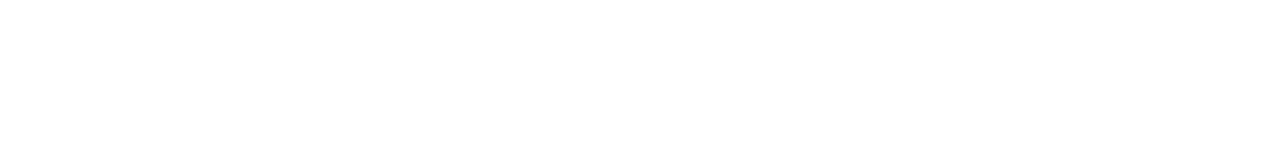
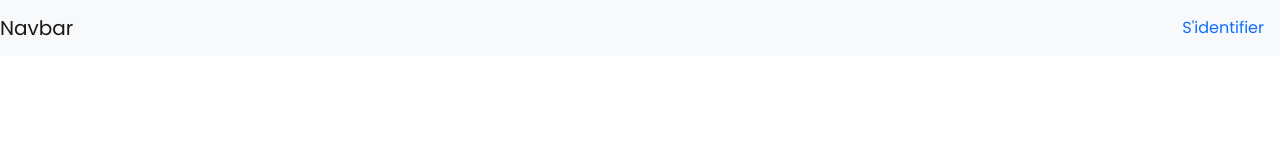
Before and after one commit to FlorianMs59/MediaLabG4, a plain HTML site: page index.html in a window 1280 px wide. Drawn offline with nearby package versions, Linux system fonts and the light colour scheme.

Commit message:
Ajout Navbar

```diff
--- a/css/style.css
+++ b/css/style.css
@@ -0,0 +1,6 @@
+/* GENERAL */
+body {
+    font-family: 'Poppins', sans-serif !important;
+}
+
+/* MENU */
--- a/index.html
+++ b/index.html
@@ -3,13 +3,31 @@
 <head>
     <meta charset="UTF-8">
     <meta name="viewport" content="width=device-width, initial-scale=1.0">
+    <!-- Bootsrap -->
     <link href="https://cdn.jsdelivr.net/npm/bootstrap@5.0.0-beta1/dist/css/bootstrap.min.css" rel="stylesheet">
-    <title>MedialLab 2020 - </title>
+    <!-- Poppins Google font -->
+    <link rel="preconnect" href="https://fonts.gstatic.com">
+    <link href="https://fonts.googleapis.com/css2?family=Poppins&display=swap" rel="stylesheet">
+    <!-- Style Css -->
+    <link rel="stylesheet" href="css/style.css">
+    <title>MedialLab 2020 - Groupe 4</title>
 </head>
 <body>
+    <header>
+        <nav class="navbar navbar-light bg-light">
+            <a class="navbar-brand" href="#">Navbar</a>
+            <ul class="nav justify-content-end">
+                <li class="nav-item">
+                    <a class="nav-link" href="#">S'identifier</a>
+                </li>
+            </ul>
+        </nav>
+    </header>
 
-
+    <!-- Javascript Bootstrap -->
     <script src="https://cdn.jsdelivr.net/npm/@popperjs/core@2.5.4/dist/umd/popper.min.js" integrity="sha384-q2kxQ16AaE6UbzuKqyBE9/u/KzioAlnx2maXQHiDX9d4/zp8Ok3f+M7DPm+Ib6IU"></script>
     <script src="https://cdn.jsdelivr.net/npm/bootstrap@5.0.0-beta1/dist/js/bootstrap.min.js" integrity="sha384-pQQkAEnwaBkjpqZ8RU1fF1AKtTcHJwFl3pblpTlHXybJjHpMYo79HY3hIi4NKxyj"></script>
+    <!-- Javascript -->
+    <script src="js/javascript.js"></script>
 </body>
 </html>
--- /dev/null
+++ b/js/javascript.js
@@ -0,0 +1,5 @@
+$(function(){
+
+    $('.dropdown-toggle').dropdown()
+
+})
```
Also changed, not shown: images/logo.png (added).
